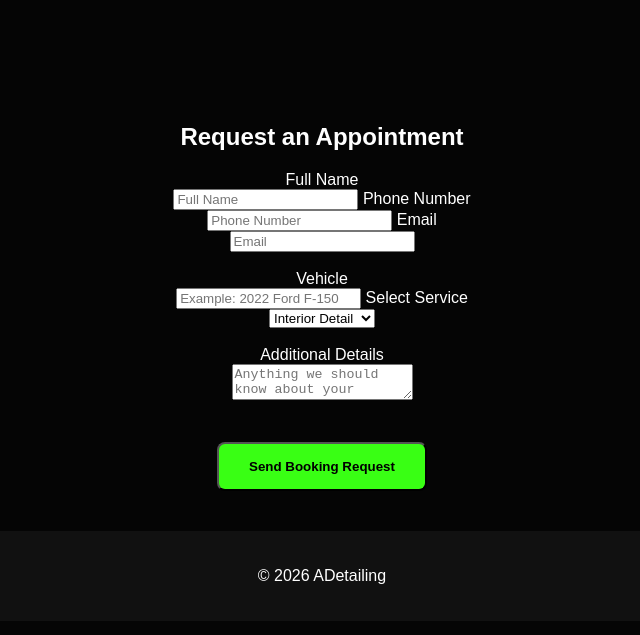
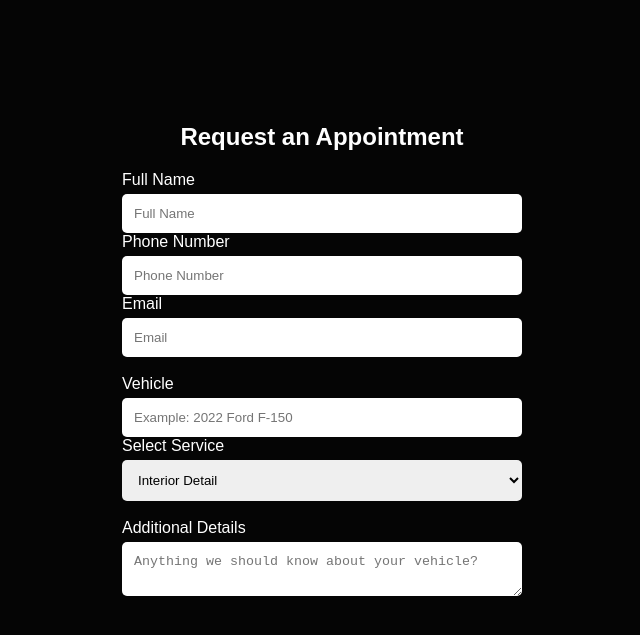
Before and after one commit to g5myf7k49f-create/ADetailing, a plain HTML site: page booking.html in a window 1280 px wide. Shown: the part 142-777 px from the top of the page, without its empty margins (318-958 px from the left). Drawn offline with Linux system fonts and the light colour scheme.

Commit message:
Update style.css

```diff
--- a/style.css
+++ b/style.css
@@ -73,3 +73,17 @@ footer {
     text-align: center;
     padding: 20px;
 }
+form {
+    max-width: 400px;
+    margin: 0 auto;
+    text-align: left;
+}
+
+input, select, textarea {
+    width: 100%;
+    padding: 12px;
+    margin-top: 5px;
+    border-radius: 5px;
+    border: none;
+    box-sizing: border-box;
+}
```
